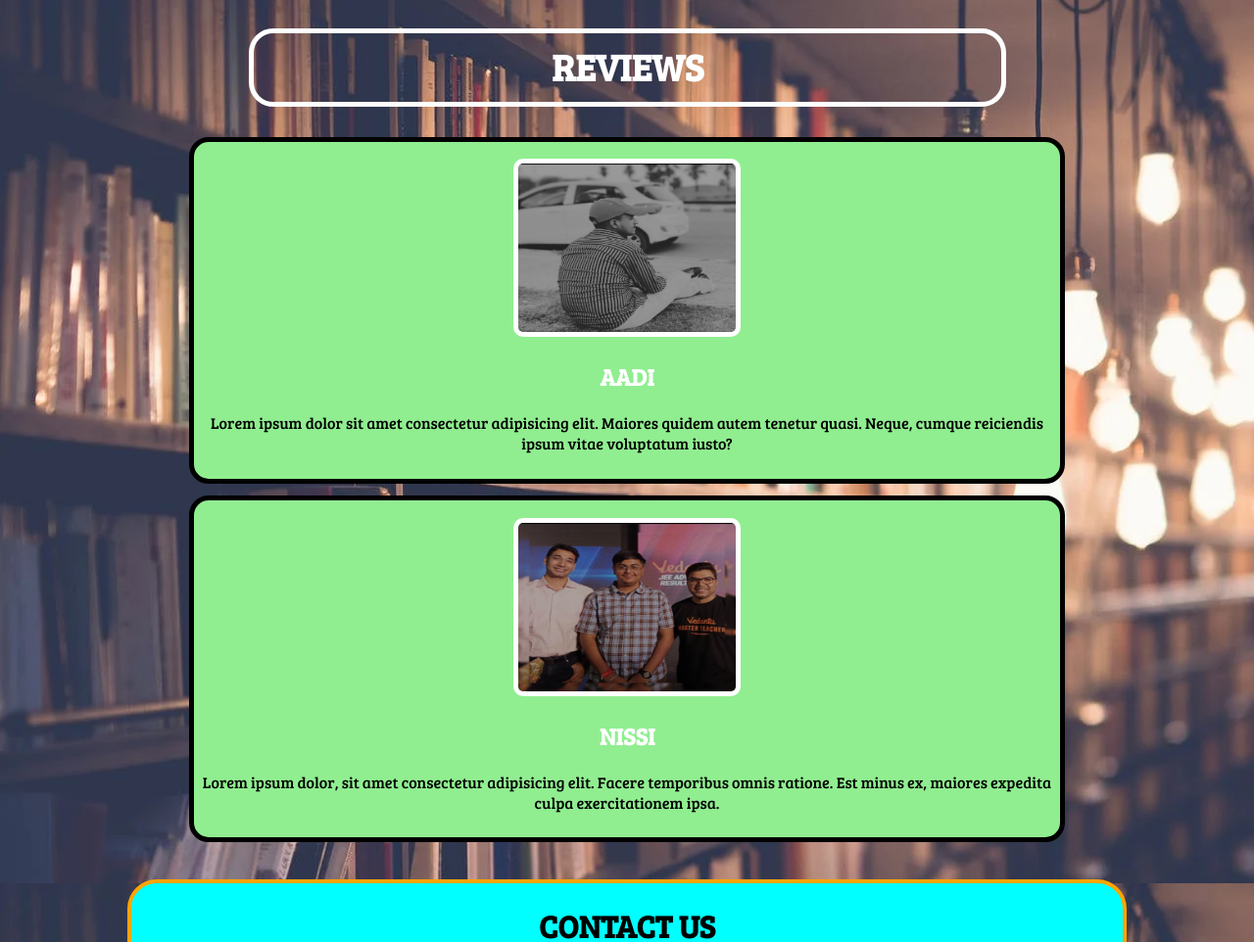
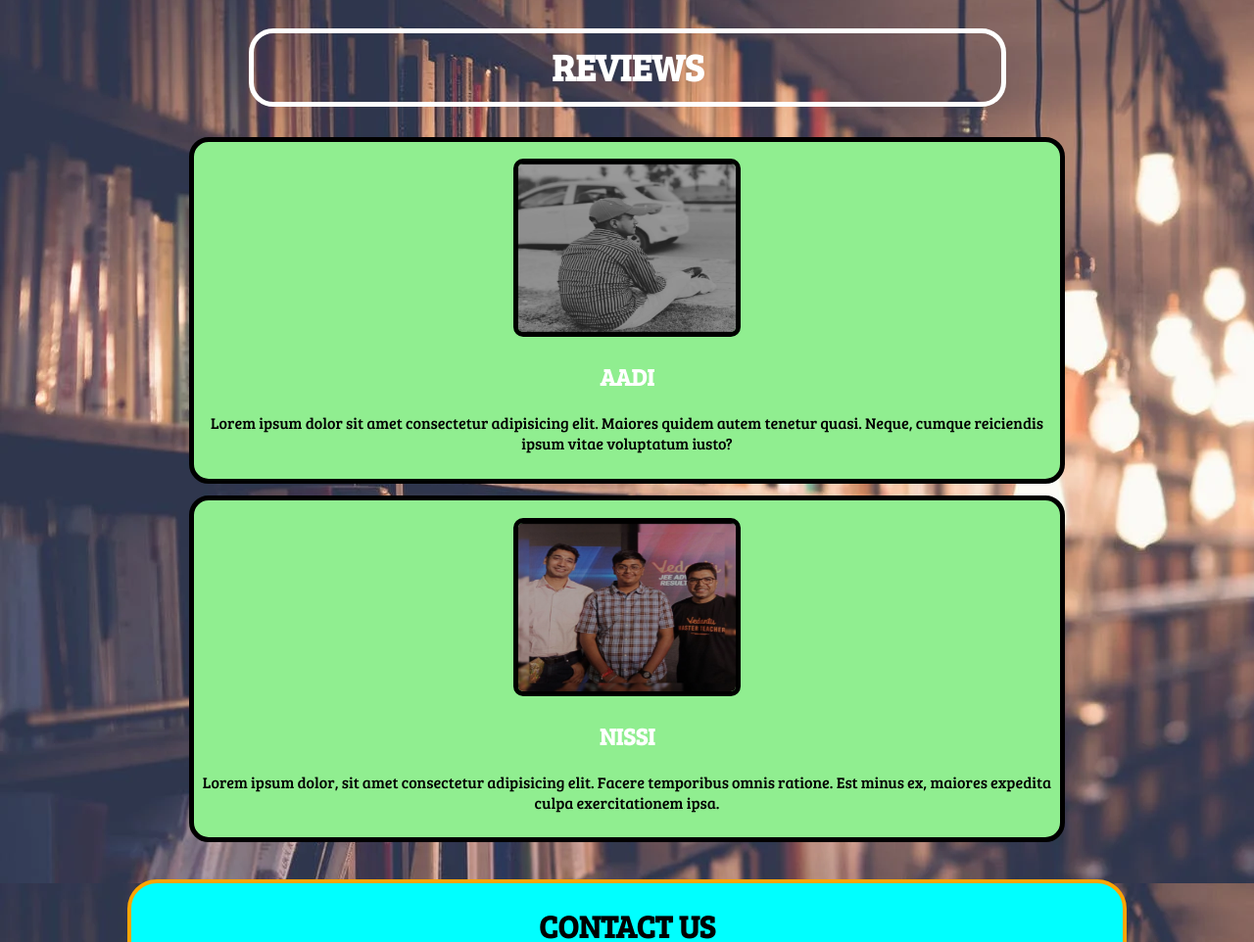
Before and after one commit to aayush17develOPer/KTJ-Assignment-1, a plain HTML site: page index.html in a window 1280 px wide. Shown: the part 2945-3907 px from the top of the page at 98% size. Drawn offline with nearby package versions, Linux system fonts and the light colour scheme.

Commit message:
Update style.css

```diff
--- a/style.css
+++ b/style.css
@@ -434,7 +434,7 @@ h4 {
     margin-top: 2%;
     width: 25%;
     height: 50%;
-    border: 5px solid white;
+    border: 5px solid black;
     border-radius: 10px;
 }
 
```
